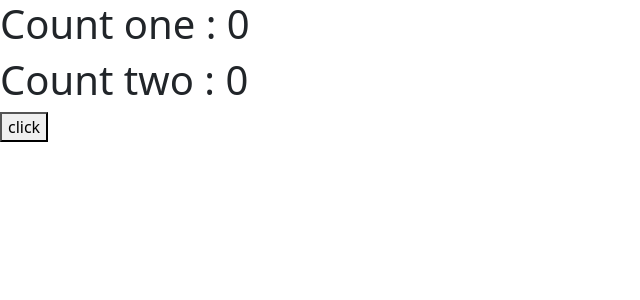
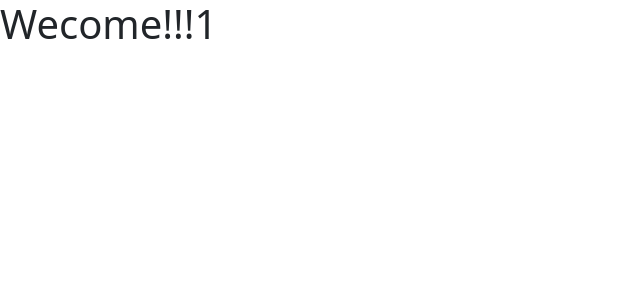
Before and after one commit to Viplovesana/Practice-react-js, a React (Vite) app: page / in a window 1280 px wide. Shown: the top 300 px of the page, without its empty margins (0-640 px from the left). Built offline with nearby package versions, Linux system fonts and the light colour scheme.

Commit message:
new commit

```diff
--- a/src/App.jsx
+++ b/src/App.jsx
@@ -690,6 +690,33 @@
 
 
 
+
+
+//.........................................multiple render.............................................#
+
+// import { useState,useEffect } from "react";
+// const App =()=>{
+//     const[count,setCount]=useState(0)
+//     const[multi,setMulti]=useState(0)
+//     useEffect(()=>{                       //............doubt......................
+//         setMulti(count*2)
+//     },[count])
+
+
+
+//     return(
+//         <>
+//         <h1>Count one : {count}</h1>
+//         <h1>Count two : {multi}</h1>
+//         <button onClick={()=>{setCount(count+1)}}>click</button>
+//         </>
+//     )
+// };
+// export default App;
+
+
+
+
 // const App =()=>{
 //     return(
 //         <>
@@ -699,23 +726,22 @@
 // };
 // export default App;
 
-//.........................................multiple render.............................................#
 
 import { useState,useEffect } from "react";
 const App =()=>{
-    const[count,setCount]=useState(0)
-    const[multi,setMulti]=useState(0)
-    useEffect(()=>{                       //............doubt......................
-        setMulti(count*2)
-    },[count])
+const[count,setCount]=useState(0)
 
+useEffect(()=>{
+   setTimeout(()=>{
+    setCount(count+1)
+   },1000)
 
+},[]);
 
     return(
         <>
-        <h1>Count one : {count}</h1>
-        <h1>Count two : {multi}</h1>
-        <button onClick={()=>{setCount(count+1)}}>click</button>
+        <h1>Wecome!!!{count}</h1>
+
         </>
     )
 };
```
